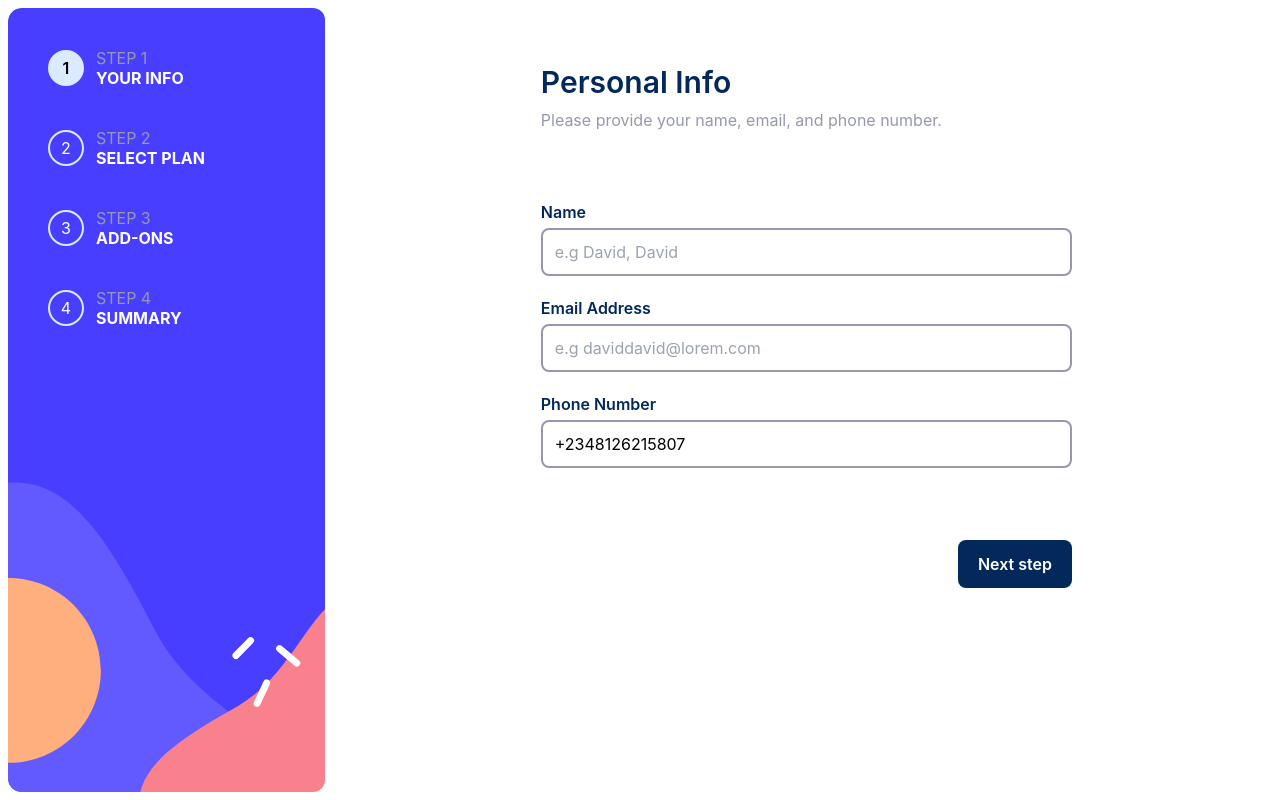
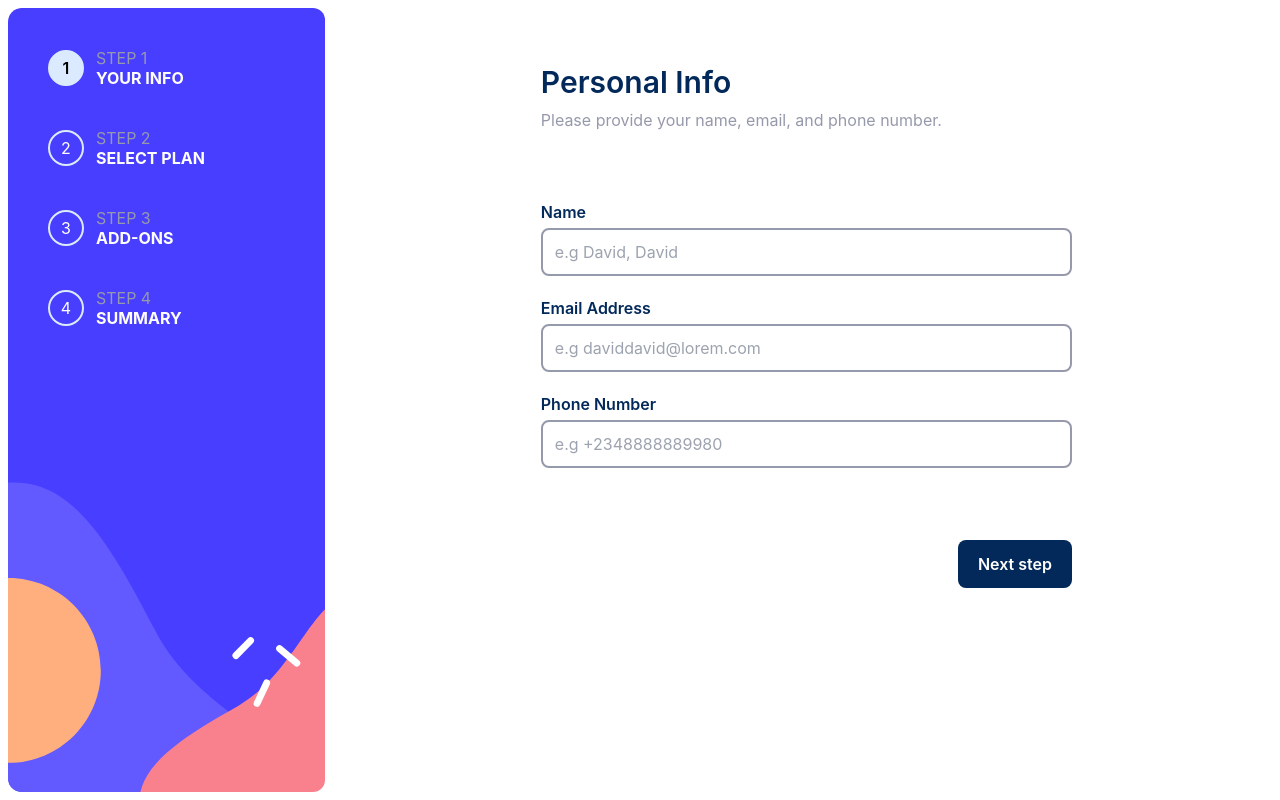
Before and after one commit to blacdav/multi-step-form, a React (Create React App) app: page / in a window 1280 px wide. Built offline with nearby package versions, Linux system fonts and the light colour scheme; the HTML template or start-up script is replaced by a standard one.

Commit message:
updated the state to reducer to manage form state across each step

```diff
--- a/src/context/FormManagement.jsx
+++ b/src/context/FormManagement.jsx
@@ -13,18 +13,31 @@ const reducer = (state, action) => {
         case ACTIONS.INPUT:
             return {
                 ...state,
-                formState: [...state.formState, action.payload]
+                user_info: {...state.user_info, [action.payload.name]: action.payload.value}
                 // formState: [e.target.name]: e.target.value
             }
         case ACTIONS.PLAN:
+            const isPlanSelected = state.plan.find(p => p.name === action.payload.name);
+            if (isPlanSelected) {
+                // Remove plan if it's already selected
                 return {
                     ...state,
-                formState: [...state.formState, action.payload]
+                    plan: state.plan.filter(p => p.name !== action.payload.name)
+                }
+            } else if (state.plan.length < 2) {
+                // Add plan if fewer than 2 plans are selected
+                return {
+                    ...state,
+                    plan: [...state.plan, action.payload]
+                }
+            } else {
+                // Do nothing if 2 plans are already selected
+                return state;
             }
         case ACTIONS.ADDONS:
             return {
                 ...state,
-                formState: [...state.formState, action.payload]
+                addons: [...state.addons, action.payload]
             }
         default:
             break;
@@ -32,66 +45,40 @@ const reducer = (state, action) => {
 }
 
 const formState = {
+    user_info: {
         name: '',
         email: '',
         telephone: '',
-    plan: {
-        type: '',
-        name: '',
-        cost: '',
     },
+    plan: [],
     addons: {
-        first: {
-            name: '',
-            cost: '',
-            extra: '',
-        },
-        second: {
         name: '',
         cost: '',
         extra: '',
     }
-    },
 }
 
 export const FormProvider = ({ children }) => {
     const [state, dispatch] = useReducer(reducer, formState);
     const [error, setError] = useState({});
-    const [data, setData] = useState({
-        name: '',
-        email: '',
-        telephone: '+2348126215807',
-        plan: {
-            type: '',
-            name: '',
-            cost: '9',
-        },
-        addons: {
-            first: {
-                name: '',
-                cost: '1',
-                extra: '',
-            },
-            second: {
-                name: '',
-                cost: '2',
-                extra: '',
-            }
-        },
-    });
     const [ isSelected, setIsSelected ] = useState();
     const [ toggle, setToggle ] = useState(false);
     const [isSelectedAddon, setIsSelectedAddon] = useState(false);
 
     const handleInput = (e) => {
-        const input = {...data, [e.target.name]: e.target.value};
-        setData(input);
-        dispatch({ type: 'INPUT', payload: e})
+        const {name, value} = e.target;
+        dispatch({ type: ACTIONS.INPUT, payload: {name, value}})
         // setError(validation(data));
     }
 
+// Function to handle selection of a plan
+const handlePlanClick = (plan) => {
+    dispatch({ type: ACTIONS.PLAN, payload: plan });
+};
+console.log(state)
+
     return(
-        <FormContext.Provider value={{ state, data, setData, error, setError, isSelected, setIsSelected, toggle, setToggle, isSelectedAddon, setIsSelectedAddon }}>
+        <FormContext.Provider value={{ state, handleInput, handlePlanClick, error, setError, isSelected, setIsSelected, toggle, setToggle, isSelectedAddon, setIsSelectedAddon }}>
             { children }
         </FormContext.Provider>
     )
--- a/src/pages/Addons.jsx
+++ b/src/pages/Addons.jsx
@@ -4,7 +4,7 @@ import { useNavigate } from 'react-router-dom';
 import { useForm } from '../context/FormManagement';
 
 const Addons = () => {
-  const { step, setStep, toggle, isSelectedAddon, setIsSelectedAddon } = useForm();
+  const { toggle, isSelectedAddon, setIsSelectedAddon } = useForm();
   const [addons, setAddons] = useState([]);
   const [selectedAddons, setSelectedAddons] = useState([]);
 
@@ -93,7 +93,7 @@ const Addons = () => {
             </div>
 
             <div className="w-full bg-black px-5 md:px-0 md:bg-transparent font-semibold flex justify-between items-baseline p-5 mt-5 absolute bottom-0 md:relative md:bottom-auto">
-              <p onClick={() => setStep(step - 1)} className="text-gray hover:text-primary hover:cursor-pointer">Go Back</p>
+              <p onClick={() => navigate(-1)} className="text-gray hover:text-primary hover:cursor-pointer">Go Back</p>
               <button className="rounded-lg bg-primary text-white w-fit h-12 px-5">Next step</button>
             </div>
           </form>
--- a/src/pages/Selectplan.jsx
+++ b/src/pages/Selectplan.jsx
@@ -4,9 +4,8 @@ import { useNavigate } from 'react-router-dom';
 import { useForm } from '../context/FormManagement';
 
 const Selectplan = () => {
-  const { step, setStep, data, setData, toggle, setToggle, isSelected, setIsSelected } = useForm();
+  const { state, data, setData, toggle, setToggle, handlePlanClick, isSelected, setIsSelected, selectedPlans, setSelectedPlans } = useForm();
   const [plan, setPlan] = useState([]);
-  const [selectedPlans, setSelectedPlans] = useState([]);
   const navigate = useNavigate();
 
   useEffect(() => {
@@ -20,43 +19,27 @@ const Selectplan = () => {
         throw new Error(`Network Response was not OK`);
       }
       const data = await res.json();
-      console.log(data);
       setPlan(data.Plans);
     } catch (error) {
       console.error(error);
     }
   };
 
-  // Function to handle selection of a plan
-  const handlePlanClick = (planId) => {
-    if (selectedPlans.includes(planId.id)) {
-      // Deselect the plan if already selected
-      setSelectedPlans(selectedPlans.filter(id => id !== planId.id));
-    } else if (selectedPlans.length < 1) {
-      // Select the plan if less than 2 plans are selected0
-      setSelectedPlans([...selectedPlans, planId.id]);
-      // const myPlan = {...data, [plan.name]: 'Arcane'}
-
-      // setData(selectedPlans)
-      console.log(selectedPlans)
-    }
-  };
-
   const handleSubmit = (e, planId) => {
     e.preventDefault();
 
-    if(selectedPlans.length < 1) {
+    if(state.plan.length < 1) {
       alert('please select a plan')
     } else {
       navigate('/addons')
     }
 
-    if (toggle === true) {
-      setData({...data, [plan.type]: 'yearly'})
-      // data.plan.type = 'yearly';
-    } else {
-      data.plan.type = 'monthly';
-    }
+    // if (toggle === true) {
+    //   setData({...data, [plan.type]: 'yearly'})
+    //   // data.plan.type = 'yearly';
+    // } else {
+    //   data.plan.type = 'monthly';
+    // }
   };
 
   return (
@@ -77,7 +60,7 @@ const Selectplan = () => {
                     key={p.id}
                     onClick={() => handlePlanClick(p)}
                     className={`flex flex-row md:flex-col justify-normal md:justify-between items-center md:items-start gap-4 w-full md:w-1/3 border-2 hover:cursor-pointer hover:border-secondary ${
-                      selectedPlans.includes(p.id) ? 'border-secondary' : 'border-gray'
+                      state.plan.some(s => s.name === p.name) ? 'border-secondary' : 'border-gray'
                     } rounded-lg p-3`}
                   >
                     {/* <input type="radio" name='plan' checked={selectedPlans.includes(p)} className={`h-5 w-5`} /> */}
@@ -108,7 +91,7 @@ const Selectplan = () => {
             </div>
 
             <div className="w-full h-auto flex bg-black md:bg-transparent p-5 md:px-0 font-semibold justify-between items-baseline mt-5 absolute bottom-0 md:relative md:bottom-auto">
-              <p onClick={() => setStep(step - 1)} className="font-semibold text-gray hover:text-primary cursor-pointer">
+              <p onClick={() => navigate(-1)} className="font-semibold text-gray hover:text-primary cursor-pointer">
                 Go Back
               </p>
               <button className="rounded-lg bg-primary text-white w-fit h-12 px-5">Next step</button>
--- a/src/pages/YourInfo.jsx
+++ b/src/pages/YourInfo.jsx
@@ -4,25 +4,15 @@ import { useForm } from '../context/FormManagement'
 import { useNavigate } from 'react-router-dom'
 
 const YourInfo = () => {
-    const { data, setData } = useForm();
+    const { state: {user_info}, handleInput } = useForm();
     const [error, setError] = useState({});
-    // const [success, setSuccess] = useState({});
 
     const navigate = useNavigate();
 
-    const handleInput = (e) => {
-        const input = {...data, [e.target.name]: e.target.value};
-        setData(input);
-        // setError(validation(data));
-    }
-
-    console.log(data)
-
     const handleSubmit = (e) => {
         e.preventDefault();
-        const validate = validation(data);
+        const validate = validation(user_info);
         setError(validate);
-        console.log(error)
 
         if(Object.keys(validate).length === 0) {
             navigate('/select-plan')
@@ -31,7 +21,6 @@ const YourInfo = () => {
 
     const validation = (data) => {
         const err = {};
-        // const scs = {};
 
         if(data.name === '') {
             err.name = 'This field is required';
@@ -51,7 +40,7 @@ const YourInfo = () => {
             err.telephone = 'Phone number must be 11 digits'
         }
 
-        console.log(error);
+        // console.log(error);
         return err;
     }
 
@@ -72,7 +61,7 @@ const YourInfo = () => {
                                 <p className='text-primary font-semibold'>Name</p>
                                 <small className={`text-red-600`}>{error.name}</small>
                             </div>
-                            <input type="text" value={data.name} name='name' onChange={handleInput} placeholder='e.g David, David' className={`rounded-lg h-12 px-3 w-full border-2 border-gray outline-none`} />
+                            <input type="text" value={user_info.name} name='name' onChange={handleInput} placeholder='e.g David, David' className={`rounded-lg h-12 px-3 w-full border-2 border-gray outline-none`} />
                         </div>
 
                         <div className='grid gap-1'>
@@ -80,7 +69,7 @@ const YourInfo = () => {
                                 <p className='text-primary font-semibold'>Email Address</p>
                                 <small className={`text-red-600`}>{error.email}</small>
                             </div>
-                            <input type="email" value={data.email} name='email' onChange={handleInput} placeholder='e.g daviddavid@lorem.com' className={`rounded-lg h-12 px-3 w-full border-2 border-gray outline-none`} />
+                            <input type="email" value={user_info.email} name='email' onChange={handleInput} placeholder='e.g daviddavid@lorem.com' className={`rounded-lg h-12 px-3 w-full border-2 border-gray outline-none`} />
                         </div>
 
                         <div className='grid gap-1'>
@@ -88,7 +77,7 @@ const YourInfo = () => {
                                 <p className='text-primary font-semibold'>Phone Number</p>
                                 <small className={`text-red-600`}>{error.telephone}</small>
                             </div>
-                            <input type="tel" value={data.telephone} name='telephone' onChange={handleInput} placeholder='e.g +2348888889980' className={`rounded-lg h-12 px-3 w-full border-2 border-gray outline-none`} />
+                            <input type="tel" value={user_info.telephone} name='telephone' onChange={handleInput} placeholder='e.g +2348888889980' className={`rounded-lg h-12 px-3 w-full border-2 border-gray outline-none`} />
                         </div>
                     </div>
 
```
Lines whose indentation alone changed are shown as unchanged.
